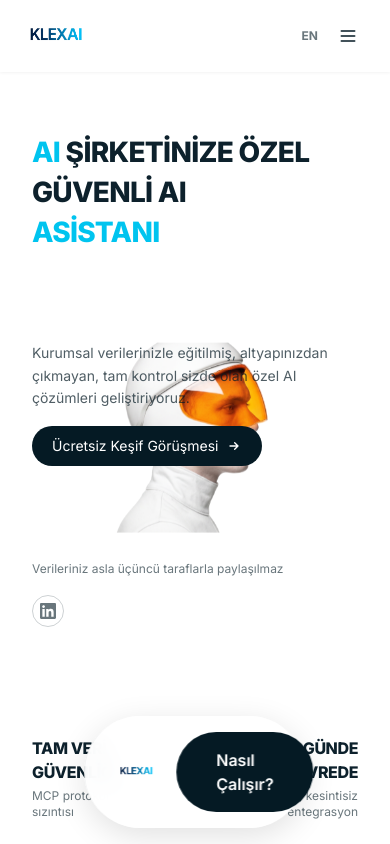
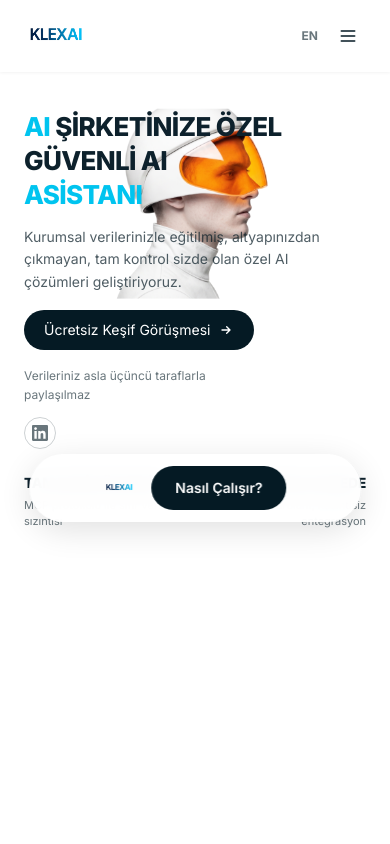
Before and after one commit to nazaninghn/kalexia-landing, a Next.js app: page / in a window 390 px wide. Shown: the top 844 px of the page. Built offline with nearby package versions, Linux system fonts and the light colour scheme.

Commit message:
v2.1: SEO boost, JSON-LD, OG image, favicon update, email fix, responsive hero

```diff
--- a/app/components/Hero.tsx
+++ b/app/components/Hero.tsx
@@ -6,25 +6,25 @@ export default function Hero() {
   const { t } = useLanguage();
 
   return (
-    <section className="h-screen relative bg-white overflow-hidden pt-28">
-      <div className="container mx-auto max-w-7xl px-8 relative h-full flex flex-col justify-between py-6">
+    <section className="min-h-screen md:h-screen relative bg-white overflow-hidden pt-24 md:pt-28">
+      <div className="container mx-auto max-w-7xl px-6 md:px-8 relative h-full flex flex-col justify-between py-4 md:py-6">
 
         {/* Top Area */}
-        <div className="flex justify-between items-start relative z-20">
+        <div className="flex flex-col md:flex-row justify-between items-start relative z-20 gap-4">
           {/* Left - Big Title */}
           <div>
-            <h1 className="text-[28px] md:text-[40px] lg:text-[52px] font-black leading-[1.15] tracking-tight text-[#0D212C] uppercase">
+            <h1 className="text-[26px] sm:text-[32px] md:text-[40px] lg:text-[52px] font-black leading-[1.15] tracking-tight text-[#0D212C] uppercase">
               <span className="text-[#00C4EF]">{t.hero.titleHighlight1}</span>{' '}
               {t.hero.titleLine1.replace(t.hero.titleHighlight1, '').trim()}
-              <span className="block mt-2">{t.hero.titleLine2}</span>
-              <span className="block mt-2 italic">
+              <span className="block mt-1 md:mt-2">{t.hero.titleLine2}</span>
+              <span className="block mt-1 md:mt-2 italic">
                 {t.hero.titleLine3.replace(t.hero.titleHighlight2, '').trim()}{' '}
                 <span className="text-[#00C4EF]">{t.hero.titleHighlight2}</span>
               </span>
             </h1>
           </div>
 
-          {/* Right Top - Stat */}
+          {/* Right Top - Stat (desktop only) */}
           <div className="hidden md:block text-right max-w-[220px]">
             <h3 className="text-lg md:text-xl lg:text-2xl font-black text-[#0D212C] uppercase tracking-tight leading-tight">
               {t.hero.badge1.title}
@@ -36,7 +36,7 @@ export default function Hero() {
         </div>
 
         {/* Middle Left - Subtitle + Button */}
-        <div className="relative z-20 max-w-[320px]">
+        <div className="relative z-20 max-w-[300px] md:max-w-[320px] mt-4 md:mt-0">
           <p className="text-sm md:text-base text-[#051A24]/70 leading-relaxed">
             {t.hero.subtitle}
           </p>
@@ -54,19 +54,18 @@ export default function Hero() {
         </div>
 
         {/* Bottom Area */}
-        <div className="flex justify-between items-end relative z-20">
+        <div className="flex justify-between items-end relative z-20 mt-4 md:mt-0">
           {/* Left Bottom - Description + Social */}
-          <div className="max-w-[280px]">
-            <p className="text-xs md:text-sm text-[#051A24]/60 leading-relaxed italic mb-4">
+          <div className="max-w-[250px] md:max-w-[280px]">
+            <p className="text-xs md:text-sm text-[#051A24]/60 leading-relaxed italic mb-3">
               {t.hero.microLine}
             </p>
-            {/* Social Icon */}
-            <div className="flex items-center gap-4">
+            <div className="flex items-center gap-3">
               <a
                 href="https://www.linkedin.com/company/klexai/"
                 target="_blank"
                 rel="noopener noreferrer"
-                className="w-8 h-8 rounded-full border border-[#051A24]/20 flex items-center justify-center text-[#051A24]/60 hover:text-[#051A24] hover:border-[#051A24]/40 transition-colors"
+                className="w-8 h-8 rounded-full border border-[#051A24]/20 flex items-center justify-center text-[#051A24]/60 hover:text-[#051A24] hover:border-[#051A24]/40 hover:scale-110 transition-all duration-300"
               >
                 <svg className="w-4 h-4" fill="currentColor" viewBox="0 0 24 24">
                   <path d="M20.447 20.452h-3.554v-5.569c0-1.328-.027-3.037-1.852-3.037-1.853 0-2.136 1.445-2.136 2.939v5.667H9.351V9h3.414v1.561h.046c.477-.9 1.637-1.85 3.37-1.85 3.601 0 4.267 2.37 4.267 5.455v6.286zM5.337 7.433c-1.144 0-2.063-.926-2.063-2.065 0-1.138.92-2.063 2.063-2.063 1.14 0 2.064.925 2.064 2.063 0 1.139-.925 2.065-2.064 2.065zm1.782 13.019H3.555V9h3.564v11.452zM22.225 0H1.771C.792 0 0 .774 0 1.729v20.542C0 23.227.792 24 1.771 24h20.451C23.2 24 24 23.227 24 22.271V1.729C24 .774 23.2 0 22.222 0h.003z"/>
@@ -75,7 +74,7 @@ export default function Hero() {
             </div>
           </div>
 
-          {/* Right Bottom - Stat */}
+          {/* Right Bottom - Stat (desktop only) */}
           <div className="hidden md:block text-right max-w-[220px]">
             <h3 className="text-lg md:text-xl lg:text-2xl font-black text-[#0D212C] uppercase tracking-tight leading-tight">
               {t.hero.badge2.title}
@@ -86,36 +85,36 @@ export default function Hero() {
           </div>
         </div>
 
-        {/* Center Robot Image - Behind text (z-10), shifted right, top */}
+        {/* Mobile Stats (below content on mobile) */}
+        <div className="flex md:hidden justify-between mt-6 relative z-20">
+          <div>
+            <h3 className="text-sm font-black text-[#0D212C] uppercase tracking-tight">{t.hero.badge1.title}</h3>
+            <p className="text-[11px] text-[#051A24]/60 mt-1">{t.hero.badge1.desc}</p>
+          </div>
+          <div className="text-right">
+            <h3 className="text-sm font-black text-[#0D212C] uppercase tracking-tight">{t.hero.badge2.title}</h3>
+            <p className="text-[11px] text-[#051A24]/60 mt-1">{t.hero.badge2.desc}</p>
+          </div>
+        </div>
+
+        {/* Center Robot Image */}
         <div className="absolute -top-16 bottom-0 left-0 right-0 flex items-start justify-center z-10 md:pl-[15%]">
           <img
             src="/hero-image.png"
             alt="AI Assistant"
-            className="h-full max-h-[850px] object-contain animate-float hover:scale-105 transition-transform duration-500 cursor-pointer"
+            className="h-[70%] md:h-full max-h-[850px] object-contain animate-float hover:scale-105 transition-transform duration-500 cursor-pointer"
           />
         </div>
 
-        {/* Bottom Center - Fixed Nav Pill - just below robot */}
-        <div className="absolute bottom-4 left-1/2 -translate-x-1/2 z-30 flex items-center gap-5 bg-white/95 backdrop-blur-md rounded-full px-8 py-4 shadow-[0_8px_32px_rgba(0,0,0,0.12)] hover:shadow-[0_12px_40px_rgba(0,0,0,0.18)] hover:scale-105 transition-all duration-300">
-          <img src="/logo.png" alt="KLEXAI" className="h-10" />
+        {/* Bottom Nav Pill - wider, overlapping robot bottom */}
+        <div className="absolute bottom-6 md:bottom-4 left-1/2 md:left-[60%] -translate-x-1/2 z-30 flex items-center gap-4 md:gap-6 bg-white/95 backdrop-blur-md rounded-full px-6 md:px-10 py-3 md:py-4 shadow-[0_8px_32px_rgba(0,0,0,0.12)] hover:shadow-[0_16px_48px_rgba(0,0,0,0.18)] hover:scale-105 transition-all duration-300 w-[85%] sm:w-auto justify-center sm:justify-start">
+          <img src="/logo.png" alt="KLEXAI" className="h-8 md:h-10" />
           <a
             href="#services"
-            className="bg-[#051A24] text-white rounded-full px-10 py-4 text-base font-semibold hover:bg-[#0D212C] transition-colors"
+            className="bg-[#051A24] text-white rounded-full px-6 md:px-10 py-3 md:py-4 text-sm md:text-base font-semibold hover:bg-[#0D212C] transition-colors whitespace-nowrap"
           >
             {t.hero.cta2}
           </a>
-        </div>
-
-        {/* Mobile Stats */}
-        <div className="flex md:hidden justify-between mt-4">
-          <div>
-            <h3 className="text-base font-black text-[#0D212C] uppercase tracking-tight">{t.hero.badge1.title}</h3>
-            <p className="text-xs text-[#051A24]/60 mt-1">{t.hero.badge1.desc}</p>
-          </div>
-          <div className="text-right">
-            <h3 className="text-base font-black text-[#0D212C] uppercase tracking-tight">{t.hero.badge2.title}</h3>
-            <p className="text-xs text-[#051A24]/60 mt-1">{t.hero.badge2.desc}</p>
-          </div>
         </div>
       </div>
     </section>
--- a/app/layout.tsx
+++ b/app/layout.tsx
@@ -11,8 +11,8 @@ export const metadata: Metadata = {
   creator: "KLEXAI",
   publisher: "KLEXAI Studio",
   icons: {
-    icon: '/favicon.svg',
-    apple: '/favicon.svg',
+    icon: '/logo.png',
+    apple: '/logo.png',
   },
   metadataBase: new URL('https://klexai.com'),
   alternates: {
@@ -26,12 +26,21 @@ export const metadata: Metadata = {
     alternateLocale: ["en_US"],
     siteName: "KLEXAI",
     url: "https://klexai.com",
+    images: [
+      {
+        url: '/og-image.png',
+        width: 1200,
+        height: 630,
+        alt: 'KLEXAI - Şirketinize Özel Güvenli AI Asistanı',
+      },
+    ],
   },
   twitter: {
     card: "summary_large_image",
     title: "KLEXAI | Şirketinize Özel Güvenli AI Asistanı",
     description: "Kurumsal verilerinizle eğitilmiş özel AI asistanlar. MCP protokolü ile sıfır veri sızıntısı.",
     creator: "@klexai",
+    images: ['/og-image.png'],
   },
   robots: {
     index: true,
--- /dev/null
+++ b/app/opengraph-image.tsx
@@ -0,0 +1,60 @@
+import { ImageResponse } from 'next/og'
+
+export const runtime = 'edge'
+export const alt = 'KLEXAI - Şirketinize Özel Güvenli AI Asistanı'
+export const size = { width: 1200, height: 630 }
+export const contentType = 'image/png'
+
+export default async function Image() {
+  return new ImageResponse(
+    (
+      <div
+        style={{
+          background: 'linear-gradient(135deg, #071b27 0%, #0a2535 100%)',
+          width: '100%',
+          height: '100%',
+          display: 'flex',
+          flexDirection: 'column',
+          alignItems: 'flex-start',
+          justifyContent: 'center',
+          padding: '80px',
+        }}
+      >
+        <div
+          style={{
+            fontSize: 32,
+            fontWeight: 900,
+            color: '#00C4EF',
+            marginBottom: 24,
+            letterSpacing: '-0.02em',
+          }}
+        >
+          KLEXAI
+        </div>
+        <div
+          style={{
+            fontSize: 64,
+            fontWeight: 900,
+            color: 'white',
+            lineHeight: 1.1,
+            marginBottom: 24,
+            maxWidth: 800,
+          }}
+        >
+          Şirketinize Özel Güvenli AI Asistanı
+        </div>
+        <div
+          style={{
+            fontSize: 24,
+            color: 'rgba(255,255,255,0.6)',
+            maxWidth: 600,
+            lineHeight: 1.5,
+          }}
+        >
+          Kurumsal verilerinizle eğitilmiş • MCP ile sıfır veri sızıntısı • 5-10 günde devrede
+        </div>
+      </div>
+    ),
+    { ...size }
+  )
+}
--- a/lib/i18n.ts
+++ b/lib/i18n.ts
@@ -265,7 +265,7 @@ export const translations = {
       kvkk: "KVKK",
       privacy: "Privacy Policy",
       terms: "Terms of Service",
-      contact: "korhan.kucuk@academiadanismanlik.com",
+      contact: "hello@klexai.com",
       copyright: "© 2025 KLEXAI STUDIO. All Rights Reserved."
     }
   },
@@ -533,7 +533,7 @@ export const translations = {
       kvkk: "KVKK",
       privacy: "Gizlilik Politikası",
       terms: "Hizmet Şartları",
-      contact: "korhan.kucuk@academiadanismanlik.com",
+      contact: "hello@klexai.com",
       copyright: "© 2025 KLEXAI STUDIO. Tüm Hakları Saklıdır."
     }
   }
--- a/next.config.ts
+++ b/next.config.ts
@@ -2,15 +2,15 @@ import type { NextConfig } from "next";
 
 const nextConfig: NextConfig = {
   images: {
+    formats: ['image/avif', 'image/webp'],
     remotePatterns: [
       {
         protocol: 'https',
-        hostname: 'images.unsplash.com',
-        port: '',
-        pathname: '/**',
+        hostname: '**',
       },
     ],
   },
+  compress: true,
 };
 
 export default nextConfig;
```
Also changed, not shown: app/page.tsx (+41 -0 lines).
